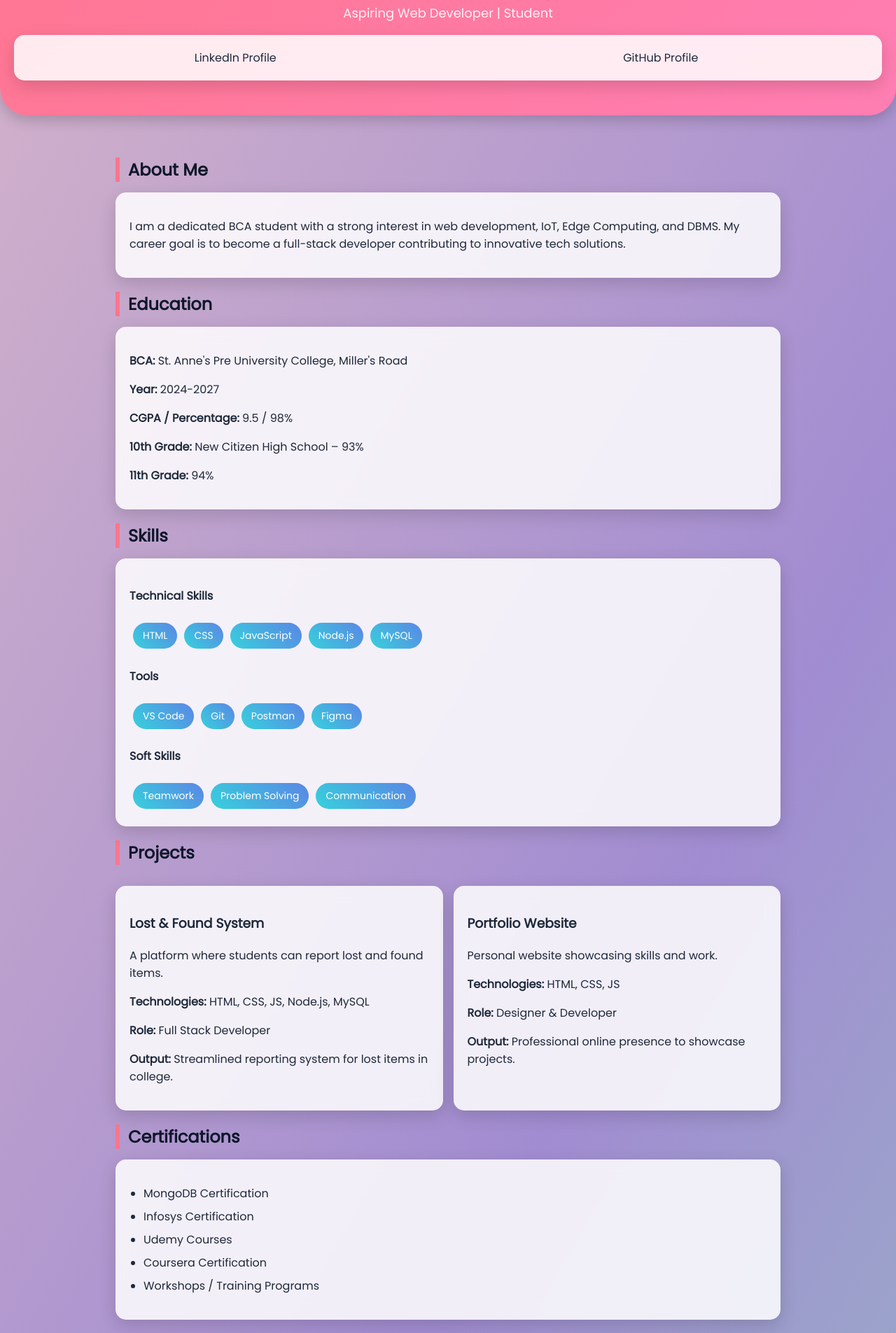
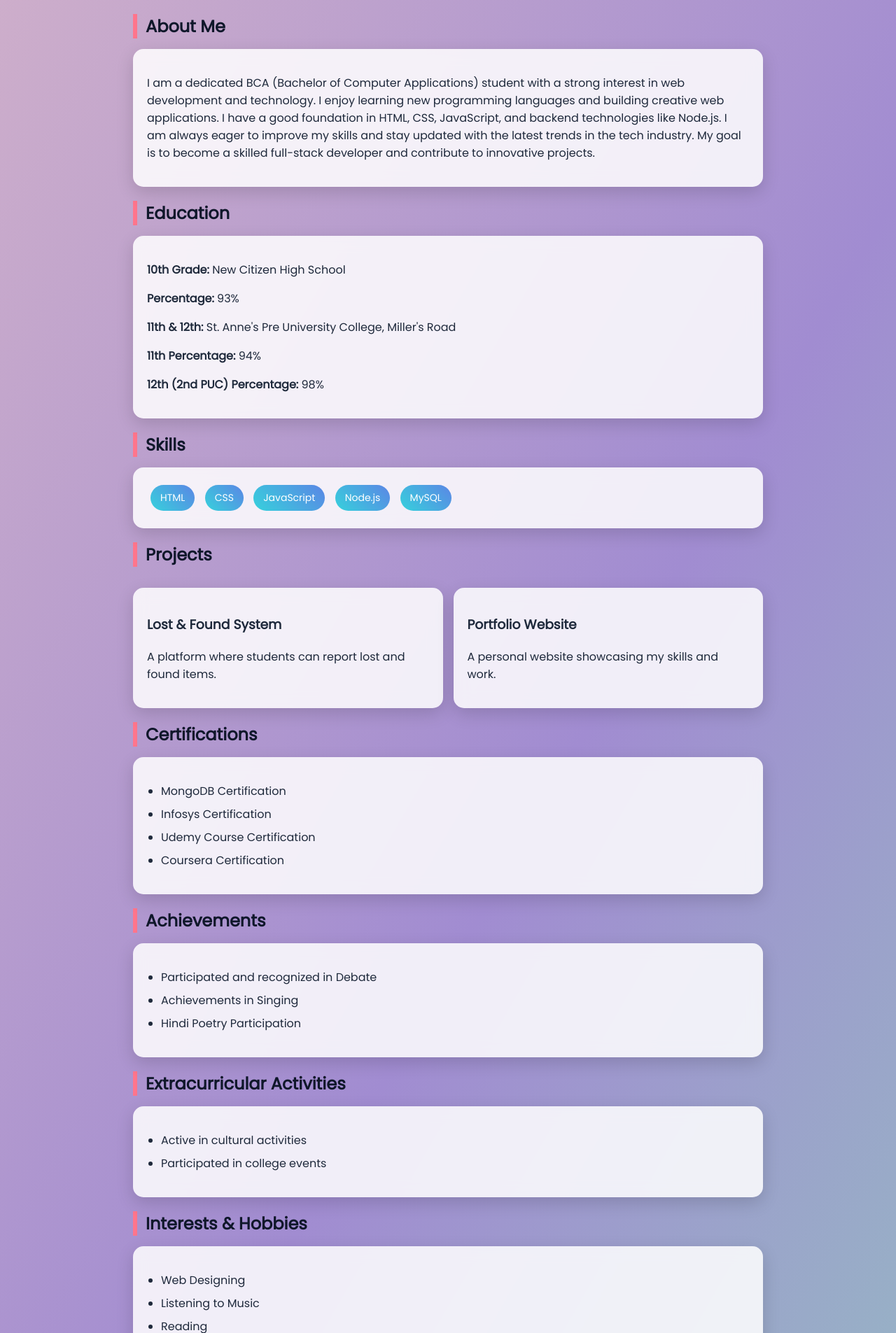
Before and after one commit to tahira082007/portfolio-fullstackk, a website: page Frontend/index.html in a window 1280 px wide. Shown: the part 318-2223 px from the top of the page at 70% size. Drawn offline with Linux system fonts and the light colour scheme.

Commit message:
Add files via upload

```diff
--- a/Frontend/index.html
+++ b/Frontend/index.html
@@ -23,7 +23,7 @@
 
     header {
       text-align: center;
-      padding: 50px 20px;
+      padding: 70px 20px;
       background: linear-gradient(135deg, #ff758c, #ff7eb3);
       color: white;
       border-bottom-left-radius: 40px;
@@ -31,19 +31,21 @@
       box-shadow: 0 6px 20px rgba(0,0,0,0.2);
     }
 
-    header img {
-      width: 140px;
-      height: 140px;
-      border-radius: 50%;
-      border: 4px solid white;
-      object-fit: cover;
-      margin-bottom: 15px;
+    h1 {
+      font-size: 50px;
+      margin: 0;
     }
 
-    h1 { font-size: 50px; margin: 10px 0; }
-    header p { font-size: 18px; opacity: 0.9; }
+    header p {
+      font-size: 18px;
+      opacity: 0.9;
+    }
 
-    section { padding: 40px 20px; max-width: 950px; margin: auto; }
+    section {
+      padding: 40px 20px;
+      max-width: 900px;
+      margin: auto;
+    }
 
     h2 {
       margin-bottom: 15px;
@@ -78,12 +80,23 @@
       transition: transform 0.2s;
     }
 
-    .skills span:hover { transform: scale(1.1); }
+    .skills span:hover {
+      transform: scale(1.1);
+    }
 
-    .projects, .links { display: grid; grid-template-columns: 1fr 1fr; gap: 15px; }
+    .projects {
+      display: grid;
+      grid-template-columns: 1fr 1fr;
+      gap: 15px;
+    }
 
-    ul { padding-left: 20px; }
-    li { margin-bottom: 8px; }
+    ul {
+      padding-left: 20px;
+    }
+
+    li {
+      margin-bottom: 8px;
+    }
 
     input, textarea {
       width: 100%;
@@ -123,25 +136,38 @@
     }
 
     @media(max-width: 768px) {
-      .projects, .links { grid-template-columns: 1fr; }
-      h1 { font-size: 35px; }
+      .projects {
+        grid-template-columns: 1fr;
       }
 
-    a { text-decoration: none; color: #1e293b; }
-    a:hover { text-decoration: underline; }
+      h1 {
+        font-size: 35px;
+      }
+    }
+    /* ✅ Contact form alignment */
+#contactForm {
+  display: flex;
+  flex-direction: column;
+  align-items: center;
+}
+
+#contactForm input,
+#contactForm textarea {
+  width: 100%;
+  max-width: 500px;
+}
+
+#contactForm button {
+  width: 200px;
+}
   </style>
 </head>
 
 <body>
 
 <header>
-  <img src="../profile.png" alt="Tahira Photo">
   <h1>Tahira</h1>
   <p>Aspiring Web Developer | Student</p>
-  <div class="links card">
-    <a href="https://www.linkedin.com/in/tahira-4a8764382" target="_blank">LinkedIn Profile</a>
-    <a href="https://github.com/tahira082007" target="_blank">GitHub Profile</a>
-  </div>
 </header>
 
 <section>
@@ -149,34 +175,31 @@
   <h2>About Me</h2>
   <div class="card">
     <p>
-      I am a dedicated BCA student with a strong interest in web development, IoT, Edge Computing, and DBMS.
-      My career goal is to become a full-stack developer contributing to innovative tech solutions.
+      I am a dedicated BCA (Bachelor of Computer Applications) student with a strong interest in web development and technology.
+      I enjoy learning new programming languages and building creative web applications.
+      I have a good foundation in HTML, CSS, JavaScript, and backend technologies like Node.js.
+      I am always eager to improve my skills and stay updated with the latest trends in the tech industry.
+      My goal is to become a skilled full-stack developer and contribute to innovative projects.
     </p>
   </div>
 
   <h2>Education</h2>
   <div class="card">
-    <p><strong>BCA:</strong> St. Anne's Pre University College, Miller's Road</p>
-    <p><strong>Year:</strong> 2024-2027</p>
-    <p><strong>CGPA / Percentage:</strong> 9.5 / 98%</p>
-    <p><strong>10th Grade:</strong> New Citizen High School – 93%</p>
-    <p><strong>11th Grade:</strong> 94%</p>
+    <p><strong>10th Grade:</strong> New Citizen High School</p>
+    <p><strong>Percentage:</strong> 93%</p>
+
+    <p><strong>11th & 12th:</strong> St. Anne's Pre University College, Miller's Road</p>
+    <p><strong>11th Percentage:</strong> 94%</p>
+    <p><strong>12th (2nd PUC) Percentage:</strong> 98%</p>
   </div>
 
   <h2>Skills</h2>
-  <div class="card">
-    <h4>Technical Skills</h4>
-    <div class="skills">
-      <span>HTML</span><span>CSS</span><span>JavaScript</span><span>Node.js</span><span>MySQL</span>
-    </div>
-    <h4>Tools</h4>
-    <div class="skills">
-      <span>VS Code</span><span>Git</span><span>Postman</span><span>Figma</span>
-    </div>
-    <h4>Soft Skills</h4>
-    <div class="skills">
-      <span>Teamwork</span><span>Problem Solving</span><span>Communication</span>
-    </div>
+  <div class="card skills">
+    <span>HTML</span>
+    <span>CSS</span>
+    <span>JavaScript</span>
+    <span>Node.js</span>
+    <span>MySQL</span>
   </div>
 
   <h2>Projects</h2>
@@ -184,16 +207,10 @@
     <div class="card">
       <h3>Lost & Found System</h3>
       <p>A platform where students can report lost and found items.</p>
-      <p><strong>Technologies:</strong> HTML, CSS, JS, Node.js, MySQL</p>
-      <p><strong>Role:</strong> Full Stack Developer</p>
-      <p><strong>Output:</strong> Streamlined reporting system for lost items in college.</p>
     </div>
     <div class="card">
       <h3>Portfolio Website</h3>
-      <p>Personal website showcasing skills and work.</p>
-      <p><strong>Technologies:</strong> HTML, CSS, JS</p>
-      <p><strong>Role:</strong> Designer & Developer</p>
-      <p><strong>Output:</strong> Professional online presence to showcase projects.</p>
+      <p>A personal website showcasing my skills and work.</p>
     </div>
   </div>
 
@@ -202,29 +219,34 @@
     <ul>
       <li>MongoDB Certification</li>
       <li>Infosys Certification</li>
-      <li>Udemy Courses</li>
+      <li>Udemy Course Certification</li>
       <li>Coursera Certification</li>
-      <li>Workshops / Training Programs</li>
     </ul>
   </div>
 
   <h2>Achievements</h2>
   <div class="card">
     <ul>
-      <li>Debate Recognition</li>
-      <li>Singing Achievements</li>
+      <li>Participated and recognized in Debate</li>
+      <li>Achievements in Singing</li>
       <li>Hindi Poetry Participation</li>
-      <li>Hackathon Participation</li>
     </ul>
   </div>
 
-  <h2>Interests</h2>
+  <h2>Extracurricular Activities</h2>
   <div class="card">
     <ul>
-      <li>IoT</li>
-      <li>Edge Computing</li>
-      <li>Database Management Systems (DBMS)</li>
+      <li>Active in cultural activities</li>
+      <li>Participated in college events</li>
+    </ul>
+  </div>
+
+  <h2>Interests & Hobbies</h2>
+  <div class="card">
+    <ul>
       <li>Web Designing</li>
+      <li>Listening to Music</li>
+      <li>Reading</li>
       <li>Creative Writing</li>
     </ul>
   </div>
@@ -255,21 +277,27 @@ document.getElementById("contactForm").addEventListener("submit", async function
     message: this.message.value
   };
 
-  console.log("Sending:", formData);
+  console.log("Sending:", formData); // 👈 DEBUG
 
 try {
   const response = await fetch("http://localhost:3000/submit", {
     method: "POST",
-      headers: {"Content-Type": "application/json"},
+    headers: {
+      "Content-Type": "application/json"
+    },
     body: JSON.stringify(formData)
   });
 
   const data = await response.text();
   alert(data);
 
+  // ✅ ADD THIS LINE HERE
+  this.reset();
+
 } catch (error) {
   console.error(error);
   alert("Error ❌");
+
   }
 });
 </script>
```
Lines whose indentation alone changed are shown as unchanged.
